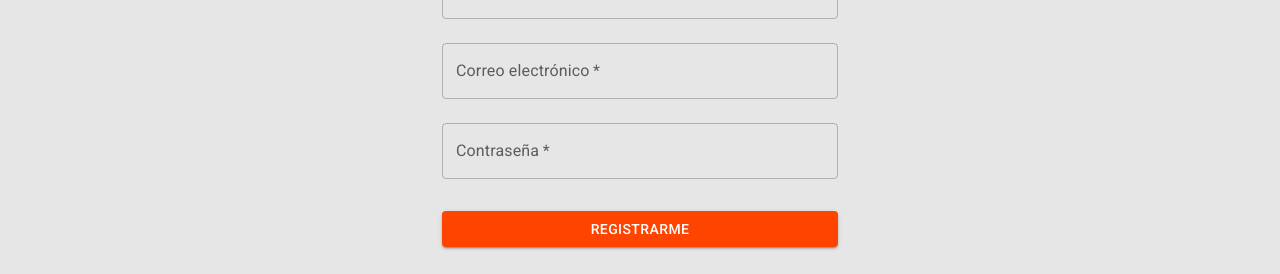
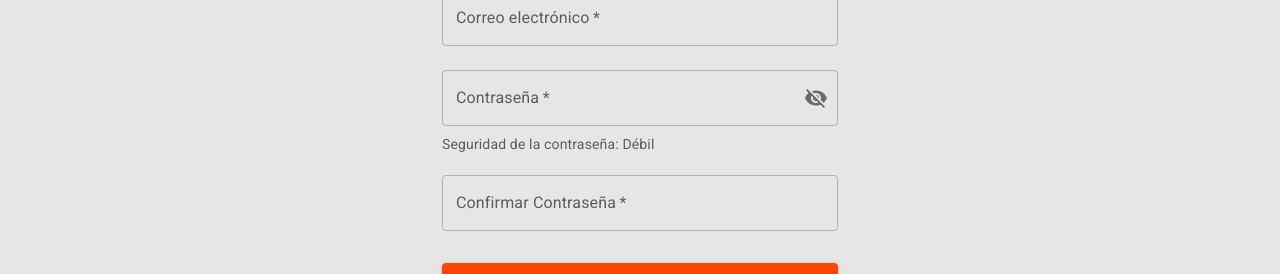
Before and after one commit to aleli-b/docca-front, a React (Vite) app: page /register-laboratorio in a window 1280 px wide. Shown: the part 550-824 px from the top of the page. Built offline with nearby package versions, Linux system fonts and the light colour scheme; no server answers.

Commit message:
reforzada seguridad

```diff
--- a/src/components/DoctorCard/DoctorCard.jsx
+++ b/src/components/DoctorCard/DoctorCard.jsx
@@ -1,7 +1,6 @@
 import * as React from 'react';
 import Card from '@mui/material/Card';
 import CardContent from '@mui/material/CardContent';
-import titan from '../../assets/titan.jpg'
 import Rating from '@mui/material/Rating';
 import Typography from '@mui/material/Typography';
 import AddLocationIcon from '@mui/icons-material/AddLocation';
--- a/src/components/RegisterForm/RegisterForm.jsx
+++ b/src/components/RegisterForm/RegisterForm.jsx
@@ -5,13 +5,13 @@ import CssBaseline from '@mui/material/CssBaseline';
 import TextField from '@mui/material/TextField';
 import FormControlLabel from '@mui/material/FormControlLabel';
 import Checkbox from '@mui/material/Checkbox';
-import Link from '@mui/material/Link';
-import Grid from '@mui/material/Grid';
 import Box from '@mui/material/Box';
 import LockOutlinedIcon from '@mui/icons-material/LockOutlined';
 import Typography from '@mui/material/Typography';
 import Container from '@mui/material/Container';
 import { useAuth } from '../context/AuthContext';
+import { IconButton, InputAdornment } from '@mui/material';
+import { Visibility, VisibilityOff } from '@mui/icons-material';
 
 export const RegisterForm = () => {
     const [firstName, setFirstName] = React.useState('');
@@ -22,8 +22,21 @@ export const RegisterForm = () => {
     const [emailError, setEmailError] = React.useState(false);
     const [passwordError, setPasswordError] = React.useState(false);
     const [ageError, setAgeError] = React.useState(false);
+    const [confirmPassword, setConfirmPassword] = React.useState('');
+    const [showPassword, setShowPassword] = React.useState(false);
+    const [passwordMatchError, setPasswordMatchError] = React.useState(false);
 
     const auth = useAuth();
+
+    const getPasswordStrength = (value) => {
+        if (value.length < 8) {
+            return 'Débil';
+        } else if (value.length < 12) {
+            return 'Media';
+        } else {
+            return 'Segura';
+        }
+    };
 
     const validateEmail = (value) => {
         const emailRegex = /.+@.+\..+/;
@@ -39,7 +52,13 @@ export const RegisterForm = () => {
 
     const validatePassword = (value) => {
         setPassword(value);
-        setPasswordError(value.length === 0);
+        const passwordRegex = /^(?=.*[A-Z])(?=.*\d).{8,}$/;
+        setPasswordError(!passwordRegex.test(value));
+    };
+
+    const validateConfirmPassword = (value) => {
+        setConfirmPassword(value);
+        setPasswordMatchError(value !== password);
     };
 
     const handleSubmit = (event) => {
@@ -132,15 +151,37 @@ export const RegisterForm = () => {
                         fullWidth
                         name="password"
                         label="Contraseña"
-                        type="password"
+                        type={showPassword ? 'text' : 'password'}
                         id="password"
                         autoComplete="new-password"
                         error={passwordError}
-                        helperText={passwordError ? 'Se requiere una contraseña' : ''}
+                        helperText={passwordError ? 'La contraseña debe tener al menos 8 caracteres, una letra mayúscula y un número.' : ''}
+                        InputProps={{
+                            endAdornment: (
+                                <InputAdornment position="end">
+                                    <IconButton onClick={() => setShowPassword(!showPassword)} edge="end">
+                                        {showPassword ? <Visibility /> : <VisibilityOff />}
+                                    </IconButton>
+                                </InputAdornment>
+                            ),
+                        }}
                     />
-                    <FormControlLabel
-                        control={<Checkbox value="remember" color="primary" />}
-                        label="Recuérdame"
+                    <Typography variant="body2" gutterBottom color="text.secondary">
+                        Seguridad de la contraseña: {getPasswordStrength(password)}
+                    </Typography>
+                    <TextField
+                        onChange={(e) => validateConfirmPassword(e.target.value)}
+                        value={confirmPassword}
+                        margin="normal"
+                        required
+                        fullWidth
+                        name="confirmPassword"
+                        label="Confirmar Contraseña"
+                        type="password"
+                        id="confirmPassword"
+                        autoComplete="new-password"
+                        error={passwordMatchError}
+                        helperText={passwordMatchError ? 'Las contraseñas no coinciden.' : ''}
                     />
                     <Button type="submit" fullWidth variant="contained" sx={{ mt: 3, mb: 2 }}>
                         Registrarme
--- a/src/components/RegisterForm/RegisterFormDoc.jsx
+++ b/src/components/RegisterForm/RegisterFormDoc.jsx
@@ -3,8 +3,10 @@ import Avatar from '@mui/material/Avatar';
 import Button from '@mui/material/Button';
 import CssBaseline from '@mui/material/CssBaseline';
 import TextField from '@mui/material/TextField';
-import Link from '@mui/material/Link';
-import Grid from '@mui/material/Grid';
+import InputAdornment from '@mui/material/InputAdornment';
+import IconButton from '@mui/material/IconButton';
+import Visibility from '@mui/icons-material/Visibility';
+import VisibilityOff from '@mui/icons-material/VisibilityOff';
 import Box from '@mui/material/Box';
 import LockOutlinedIcon from '@mui/icons-material/LockOutlined';
 import Typography from '@mui/material/Typography';
@@ -22,8 +24,21 @@ export const RegisterFormDoc = () => {
     const [passwordError, setPasswordError] = React.useState(false);
     const [ageError, setAgeError] = React.useState(false);
     const [category, setCategory] = React.useState('');
+    const [confirmPassword, setConfirmPassword] = React.useState('');
+    const [showPassword, setShowPassword] = React.useState(false);
+    const [passwordMatchError, setPasswordMatchError] = React.useState(false);
 
     const auth = useAuth();
+
+    const getPasswordStrength = (value) => {
+        if (value.length < 8) {
+            return 'Débil';
+        } else if (value.length < 12) {
+            return 'Media';
+        } else {
+            return 'Segura';
+        }
+    };
 
     const validateEmail = (value) => {
         const emailRegex = /.+@.+\..+/;
@@ -39,7 +54,13 @@ export const RegisterFormDoc = () => {
 
     const validatePassword = (value) => {
         setPassword(value);
-        setPasswordError(value.length === 0);
+        const passwordRegex = /^(?=.*[A-Z])(?=.*\d).{8,}$/;
+        setPasswordError(!passwordRegex.test(value));
+    };
+
+    const validateConfirmPassword = (value) => {
+        setConfirmPassword(value);
+        setPasswordMatchError(value !== password);
     };
 
     const handleCategoryChange = (event) => {
@@ -63,6 +84,8 @@ export const RegisterFormDoc = () => {
             auth.register(data)
         }
     };
+
+    const options = ['Otorrinolaringólogo', 'Odontólogo', 'Endocrinólogo', 'Infectólogo', 'Cardiólogo', 'Ortopédico', 'Dermatólogo', 'Estilo de Vida',];
 
     return (
         <Container component="main" maxWidth="xs" sx={{ minHeight: '100dvh', display: 'flex', alignItems: 'center' }}>
@@ -90,12 +113,9 @@ export const RegisterFormDoc = () => {
                             label="Especialidad"
                             onChange={handleCategoryChange}
                         >
-                            <MenuItem value="Otorrinolaringólogo">Otorrinolaringólogo</MenuItem>
-                            <MenuItem value="Odontólogo">Odontólogo</MenuItem>
-                            <MenuItem value="Endocrinólogo">Endocrinólogo</MenuItem>
-                            <MenuItem value="Infectólogo">Infectólogo</MenuItem>
-                            <MenuItem value="Cardiólogo">Cardiólogo</MenuItem>
-                            <MenuItem value="Ortopédico">Ortopédico</MenuItem>
+                            {options.map((option, i) =>
+                                <MenuItem key={i} value={option}>{option}</MenuItem>
+                            )}
                         </Select>
                     </FormControl>
                     <TextField
@@ -155,11 +175,37 @@ export const RegisterFormDoc = () => {
                         fullWidth
                         name="password"
                         label="Contraseña"
-                        type="password"
+                        type={showPassword ? 'text' : 'password'}
                         id="password"
                         autoComplete="new-password"
                         error={passwordError}
-                        helperText={passwordError ? 'Se requiere una contraseña' : ''}
+                        helperText={passwordError ? 'La contraseña debe tener al menos 8 caracteres, una letra mayúscula y un número.' : ''}
+                        InputProps={{
+                            endAdornment: (
+                                <InputAdornment position="end">
+                                    <IconButton onClick={() => setShowPassword(!showPassword)} edge="end">
+                                        {showPassword ? <Visibility /> : <VisibilityOff />}
+                                    </IconButton>
+                                </InputAdornment>
+                            ),
+                        }}
+                    />
+                    <Typography variant="body2" gutterBottom color="text.secondary">
+                        Seguridad de la contraseña: {getPasswordStrength(password)}
+                    </Typography>
+                    <TextField
+                        onChange={(e) => validateConfirmPassword(e.target.value)}
+                        value={confirmPassword}
+                        margin="normal"
+                        required
+                        fullWidth
+                        name="confirmPassword"
+                        label="Confirmar Contraseña"
+                        type="password"
+                        id="confirmPassword"
+                        autoComplete="new-password"
+                        error={passwordMatchError}
+                        helperText={passwordMatchError ? 'Las contraseñas no coinciden.' : ''}
                     />
                     <Button type="submit" fullWidth variant="contained" sx={{ mt: 3, mb: 2 }}>
                         Registrarme
--- a/src/components/RegisterForm/RegisterFormLab.jsx
+++ b/src/components/RegisterForm/RegisterFormLab.jsx
@@ -3,14 +3,13 @@ import Avatar from '@mui/material/Avatar';
 import Button from '@mui/material/Button';
 import CssBaseline from '@mui/material/CssBaseline';
 import TextField from '@mui/material/TextField';
-import Link from '@mui/material/Link';
-import Grid from '@mui/material/Grid';
 import Box from '@mui/material/Box';
 import LockOutlinedIcon from '@mui/icons-material/LockOutlined';
 import Typography from '@mui/material/Typography';
 import Container from '@mui/material/Container';
 import { useAuth } from '../context/AuthContext';
-import { FormControl, InputLabel, MenuItem, Select } from '@mui/material';
+import { FormControl, IconButton, InputAdornment, InputLabel, MenuItem, Select } from '@mui/material';
+import { Visibility, VisibilityOff } from '@mui/icons-material';
 
 export const RegisterFormLab = () => {
     const [firstName, setFirstName] = React.useState('');
@@ -22,8 +21,21 @@ export const RegisterFormLab = () => {
     const [passwordError, setPasswordError] = React.useState(false);
     const [ageError, setAgeError] = React.useState(false);
     const [category, setCategory] = React.useState('');
+    const [confirmPassword, setConfirmPassword] = React.useState('');
+    const [showPassword, setShowPassword] = React.useState(false);
+    const [passwordMatchError, setPasswordMatchError] = React.useState(false);
 
     const auth = useAuth();
+
+    const getPasswordStrength = (value) => {
+        if (value.length < 8) {
+            return 'Débil';
+        } else if (value.length < 12) {
+            return 'Media';
+        } else {
+            return 'Segura';
+        }
+    };
 
     const validateEmail = (value) => {
         const emailRegex = /.+@.+\..+/;
@@ -39,7 +51,13 @@ export const RegisterFormLab = () => {
 
     const validatePassword = (value) => {
         setPassword(value);
-        setPasswordError(value.length === 0);
+        const passwordRegex = /^(?=.*[A-Z])(?=.*\d).{8,}$/;
+        setPasswordError(!passwordRegex.test(value));
+    };
+
+    const validateConfirmPassword = (value) => {
+        setConfirmPassword(value);
+        setPasswordMatchError(value !== password);
     };
 
     const handleCategoryChange = (event) => {
@@ -151,11 +169,37 @@ export const RegisterFormLab = () => {
                         fullWidth
                         name="password"
                         label="Contraseña"
-                        type="password"
+                        type={showPassword ? 'text' : 'password'}
                         id="password"
                         autoComplete="new-password"
                         error={passwordError}
-                        helperText={passwordError ? 'Se requiere una contraseña' : ''}
+                        helperText={passwordError ? 'La contraseña debe tener al menos 8 caracteres, una letra mayúscula y un número.' : ''}
+                        InputProps={{
+                            endAdornment: (
+                                <InputAdornment position="end">
+                                    <IconButton onClick={() => setShowPassword(!showPassword)} edge="end">
+                                        {showPassword ? <Visibility /> : <VisibilityOff />}
+                                    </IconButton>
+                                </InputAdornment>
+                            ),
+                        }}
+                    />
+                    <Typography variant="body2" gutterBottom color="text.secondary">
+                        Seguridad de la contraseña: {getPasswordStrength(password)}
+                    </Typography>
+                    <TextField
+                        onChange={(e) => validateConfirmPassword(e.target.value)}
+                        value={confirmPassword}
+                        margin="normal"
+                        required
+                        fullWidth
+                        name="confirmPassword"
+                        label="Confirmar Contraseña"
+                        type="password"
+                        id="confirmPassword"
+                        autoComplete="new-password"
+                        error={passwordMatchError}
+                        helperText={passwordMatchError ? 'Las contraseñas no coinciden.' : ''}
                     />
                     <Button type="submit" fullWidth variant="contained" sx={{ mt: 3, mb: 2 }}>
                         Registrarme
--- a/src/components/SacarTurnoCard/SacarTurnoCard.jsx
+++ b/src/components/SacarTurnoCard/SacarTurnoCard.jsx
@@ -46,13 +46,13 @@ export const SacarTurnoCard = React.memo(({ doc, turnos }) => {
   }, []);
 
   const generateDates = () => {
-    const today = moment().utc();
+    const today = moment();
     const daysOfWeekSpanish = ['Domingo', 'Lunes', 'Martes', 'Miércoles', 'Jueves', 'Viernes', 'Sábado'];
     const generatedDates = [];
 
     for (let i = 0; i < 30; i++) {
-      const date = today.add(i, 'days');
-      const formattedDate = date.local().tz('America/Hermosillo').format('D [de] MMMM');
+      const date = today.clone().add(i, 'days');
+      const formattedDate = date.format('DD [de] MMMM');
       const dayOfWeek = daysOfWeekSpanish[date.day()];
 
       const timeSlots = [];
```
Also changed, not shown: src/pages/Especialistas/Especialistas.jsx (+7 -5 lines).
